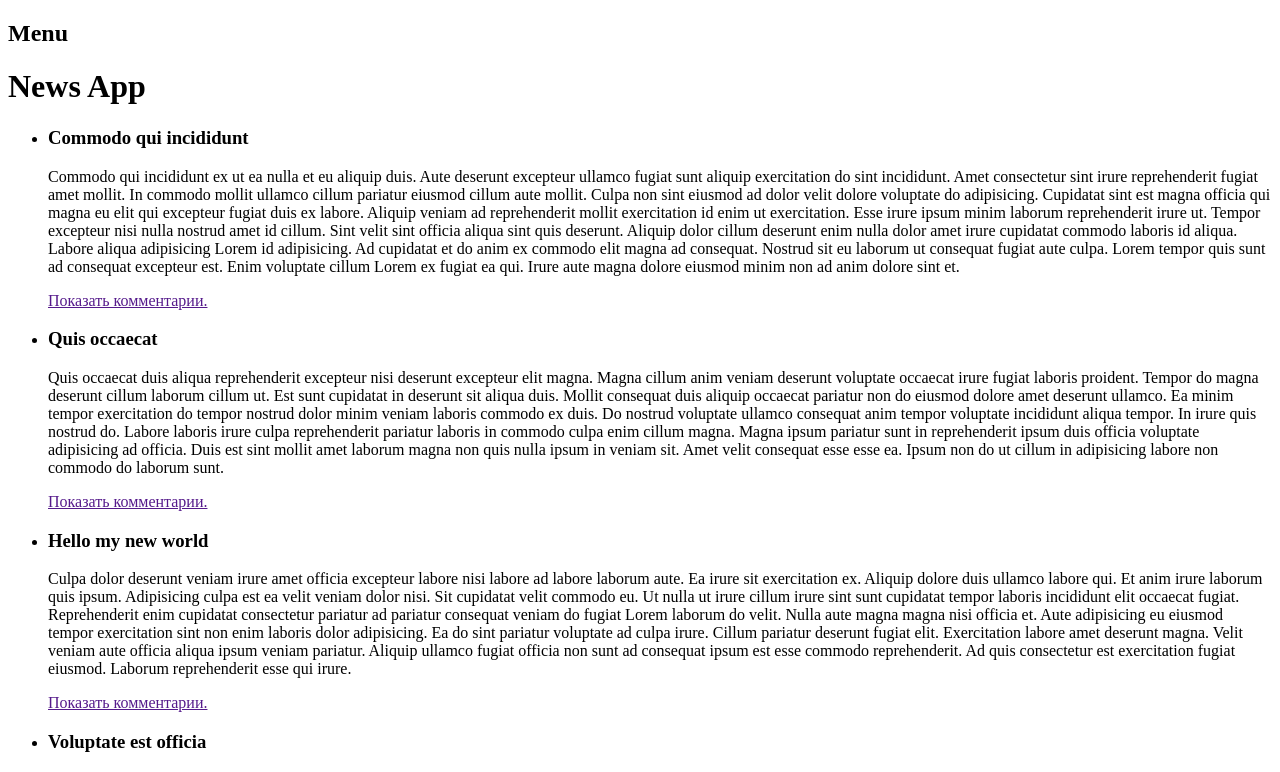
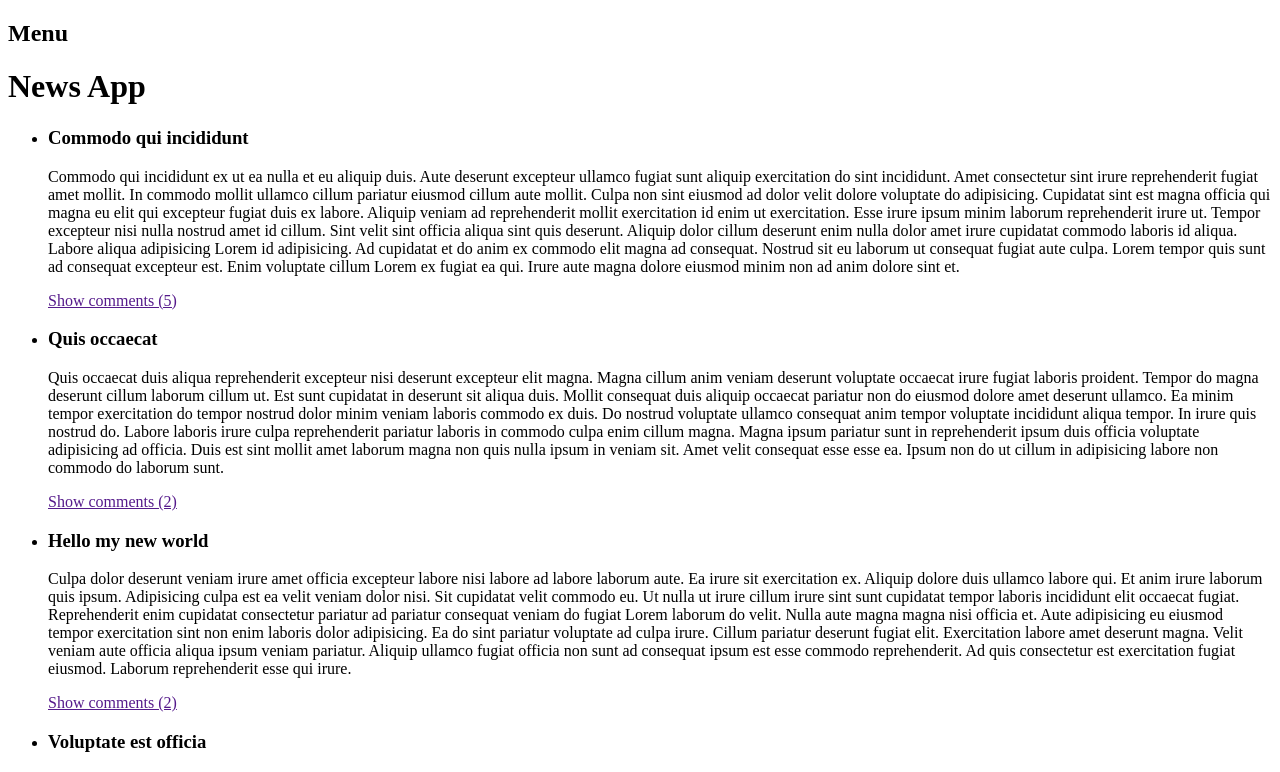
Before and after one commit to romabelka/js_ru_14_08, a React app: page / in a window 1280 px wide. Shown: the top 772 px of the page. Built offline with nearby package versions, Linux system fonts and the light colour scheme.

Commit message:
update comment list

```diff
--- a/src/CommentList.js
+++ b/src/CommentList.js
@@ -14,32 +14,37 @@ class CommentList extends Component {
 
     render() {
 
-        const buttonText = this.state.isOpenComments
-            ? 'Скрыть комментарии.' : 'Показать комментарии.';
-
         return (
             <div>
-                <a href="" onClick={this.showHideComments.bind(this)}>{buttonText}</a>
-                {this.viewCommentList()}
+                {this.getCommentsButton()}
+                {this.getCommentsList()}
             </div>
         )
     }
 
-    viewCommentList() {
+    getCommentsButton() {
+
+        const {comments} = this.props;
+
+        if (!Array.isArray(comments) || comments.length < 1) {
+            return <h4>Nothing to show :(</h4>
+        }
+
+        const buttonText = this.state.isOpenComments
+            ? 'Hide comments' : `Show comments (${comments.length})`;
+
+        return <a href="" onClick={this.showHideComments.bind(this)}>{buttonText}</a>
+    }
+
+    getCommentsList() {
 
         if (!this.state.isOpenComments) {
             return;
         }
 
-        const {comments} = this.props;
-
-        if (!Array.isArray(comments) || comments.length < 1) {
-            return <p>Комментарии отсутствуют</p>
-        }
-
         const commentList = [];
 
-        for (let {id, user, text} of comments) {
+        for (let {id, user, text} of this.props.comments) {
             commentList.push(<li key={id}> <Comment user = {user} text = {text}/> </li>)
         }
 
```
